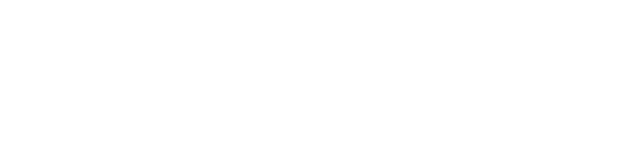
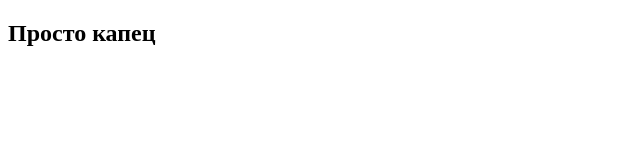
Before and after one commit to KopotiLOVE/Studies, a plain HTML site: page index.html in a window 1280 px wide. Shown: the whole page, without its empty margins (0-640 px from the left). Drawn offline with Linux system fonts and the light colour scheme.

Commit message:
добавил просто капец в просто капец

```diff
--- a/index.html
+++ b/index.html
@@ -7,6 +7,6 @@
     <link rel="stylesheet" href="./style.css">
 </head>
 <body>
-    <h2></h2>
+    <h2>Просто капец</h2>
 </body>
 </html>
```
